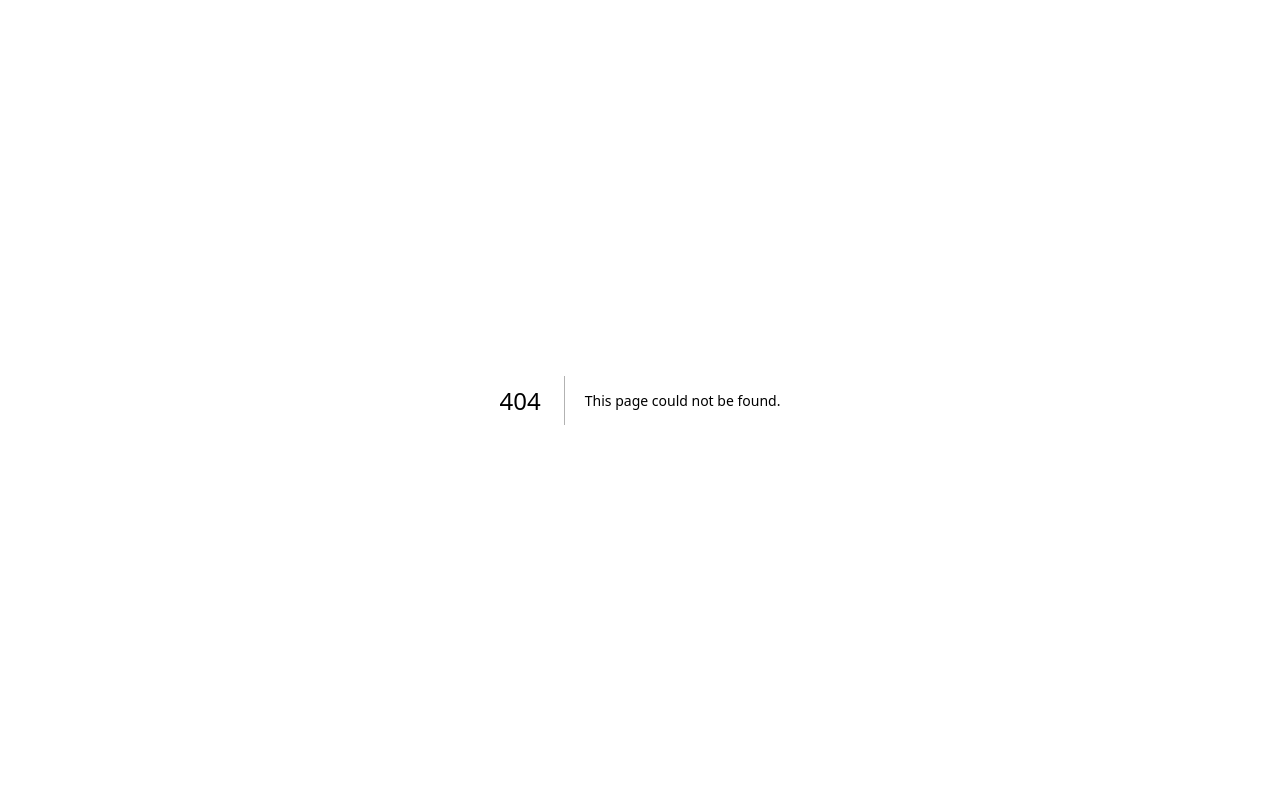
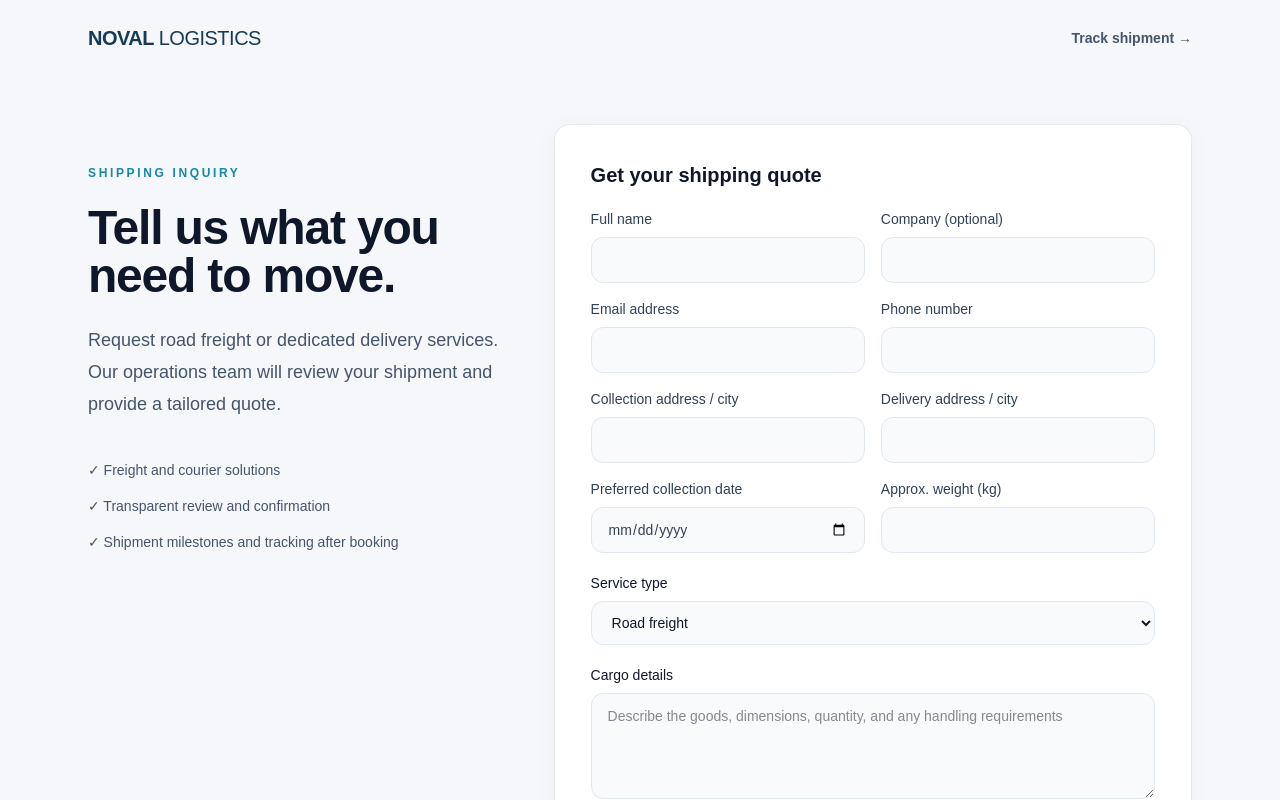
Before and after one commit to IKcracker/Noval-CRM, a Next.js app: page /quote in a window 1280 px wide. Before the commit this address had no page. Shown: the top 800 px of the page. Built offline with nearby package versions, Linux system fonts and the light colour scheme.

Commit message:
feat: scaffold logistics experience and product architecture

```diff
--- /dev/null
+++ b/app/quote/page.tsx
@@ -0,0 +1,30 @@
+"use client";
+import { useState, type FormEvent } from "react";
+import Link from "next/link";
+import { Button } from "@/components/ui/button";
+import { Card } from "@/components/ui/card";
+
+export default function QuotePage() {
+  const [sent,setSent] = useState(false);
+  const [busy,setBusy] = useState(false);
+  const [error,setError] = useState("");
+  async function submit(event:FormEvent<HTMLFormElement>) {
+    event.preventDefault();setBusy(true);setError("");
+    const form = new FormData(event.currentTarget);
+    const payload = Object.fromEntries(form.entries());
+    try {
+      const res = await fetch("/api/quotes",{method:"POST",headers:{"Content-Type":"application/json"},body:JSON.stringify(payload)});
+      if(!res.ok) throw new Error((await res.json()).error ?? "Unable to send your request");
+      setSent(true);
+    } catch(e) { setError(e instanceof Error?e.message:"Something went wrong"); } finally { setBusy(false); }
+  }
+  return <main className="min-h-screen bg-[#f5f7fa] text-slate-900">
+    <header className="mx-auto flex max-w-6xl items-center justify-between px-6 py-6"><Link href="/" className="text-xl font-black tracking-tight text-[#173b56]">NOVAL <span className="font-normal">LOGISTICS</span></Link><Link href="/track" className="text-sm font-semibold text-slate-600">Track shipment →</Link></header>
+    <div className="mx-auto grid max-w-6xl gap-10 px-6 py-12 lg:grid-cols-[0.8fr_1.2fr]">
+      <div className="pt-9"><span className="text-xs font-bold uppercase tracking-[0.22em] text-[#1688a2]">Shipping inquiry</span><h1 className="mt-5 text-5xl font-bold tracking-tight">Tell us what you need to move.</h1><p className="mt-6 text-lg leading-8 text-slate-600">Request road freight or dedicated delivery services. Our operations team will review your shipment and provide a tailored quote.</p><div className="mt-10 space-y-4 text-sm text-slate-600"><p>✓ Freight and courier solutions</p><p>✓ Transparent review and confirmation</p><p>✓ Shipment milestones and tracking after booking</p></div></div>
+      <Card className="p-7 md:p-9">{sent ? <div className="py-16 text-center"><div className="text-5xl">✓</div><h2 className="mt-5 text-2xl font-bold">Request received</h2><p className="mt-3 text-slate-600">Your request has been submitted for review. Our team will contact you using the details provided.</p><Link href="/" className="mt-8 inline-block font-semibold text-[#1688a2]">Back to home</Link></div> :
+      <form onSubmit={submit} className="space-y-5"><h2 className="text-xl font-bold">Get your shipping quote</h2><div className="grid gap-4 sm:grid-cols-2">{[
+        ["contactName","Full name","text"],["company","Company (optional)","text"],["email","Email address","email"],["phone","Phone number","tel"],["origin","Collection address / city","text"],["destination","Delivery address / city","text"],["pickupDate","Preferred collection date","date"],["weightKg","Approx. weight (kg)","number"]
+      ].map(([name,label,type])=><label key={name} className="block text-sm font-medium text-slate-700">{label}<input name={name} type={type} required={!["company","weightKg","pickupDate"].includes(name)} min={type==="number"?"0":undefined} className="mt-2 w-full rounded-xl border border-slate-200 bg-slate-50 px-4 py-3 outline-none focus:border-[#1688a2] focus:ring-2 focus:ring-[#1688a2]/15" /></label>)}</div><label className="block text-sm font-medium">Service type<select name="serviceType" className="mt-2 w-full rounded-xl border border-slate-200 bg-slate-50 px-4 py-3"><option>Road freight</option><option>Courier delivery</option><option>Dedicated truck</option><option>Express shipment</option></select></label><label className="block text-sm font-medium">Cargo details<textarea name="cargoDetails" required rows={4} placeholder="Describe the goods, dimensions, quantity, and any handling requirements" className="mt-2 w-full rounded-xl border border-slate-200 bg-slate-50 px-4 py-3 outline-none focus:border-[#1688a2]"/></label><p className="text-xs text-slate-500">By submitting, you agree to be contacted about your shipping request. Please do not include sensitive personal documents here.</p>{error && <p role="alert" className="rounded-lg bg-rose-50 p-3 text-sm text-rose-700">{error}</p>}<Button type="submit" disabled={busy} className="w-full">{busy?"Submitting…":"Request my quote →"}</Button></form>}</Card>
+    </div></main>;
+}
```
